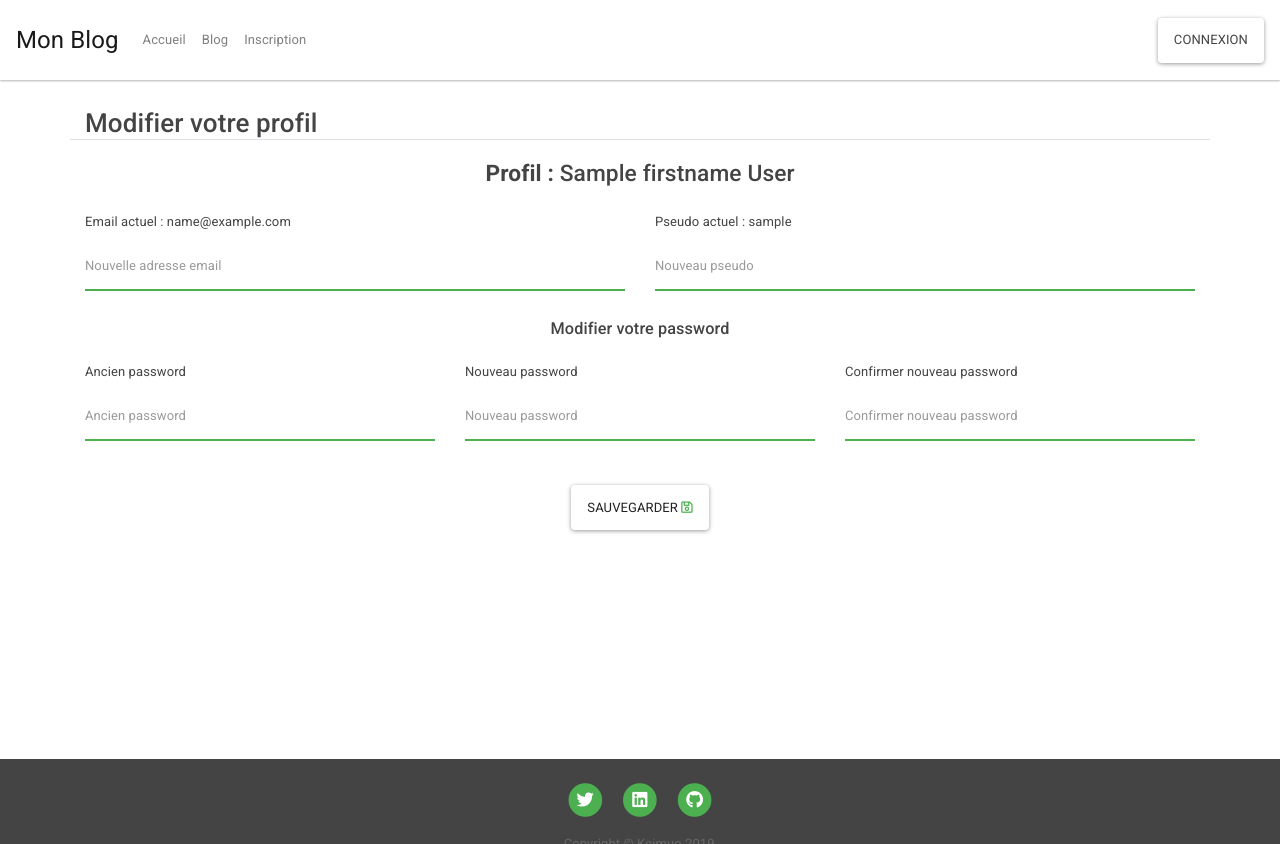
After one commit to kevinmulot/my-blog, a PHP site: template src/View/user.twig in a window 1280 px wide. The commit adds this page. Run offline with PHP 8.4, Linux system fonts and the light colour scheme; the template is opened without the code that fills it: most values are stand-ins (such as "Sample title", 1, 10 or a date in 2020); a stand-in replaces the project's code that opens the database connection; some libraries are stand-ins or nearby versions.

Commit message:
Added User's personal information management  system

```diff
--- a/src/View/layout/header.twig
+++ b/src/View/layout/header.twig
@@ -10,9 +10,8 @@
 
     <div class="collapse navbar-collapse" id="navbarColor03">
         <ul class="navbar-nav mr-auto">
-            <li class="nav-item active">
-                <a class="nav-link" href="../public/?access=home">Accueil <span
-                            class="sr-only">(current)</span></a>
+            <li class="nav-item">
+                <a class="nav-link" href="../public/?access=home">Accueil</a>
             </li>
             <li class="nav-item">
                 <a class="nav-link" href="../public/?p=1&access=blog">Blog</a>
@@ -21,6 +20,11 @@
                 <li class="nav-item">
                     <a class="nav-link" href="../public/?access=user">Inscription</a>
                 </li>
+            {% endif %}
+            {% if session.user.username is defined %}
+            <li class="nav-item">
+                <a class="nav-link" href="../public/?access=user!edit">Profil</a>
+            </li>
             {% endif %}
             {% if session.user.status == true %}
                 <li class="nav-item">
--- /dev/null
+++ b/src/View/user.twig
@@ -0,0 +1,44 @@
+{% extends 'layout/layout.twig' %}
+
+{% block content %}
+    <!-- Formulaire -->
+    <div class="container">
+        <form method="post" name="update" enctype="multipart/form-data" action="../public/?access=user!update">
+            <div class="row has-success mt-1">
+                <h2 class="mt-4 mb-1 border-bottom col-12">Modifier votre profil</h2>
+                <h3 class="col-12 text-center mt-3"><b>Profil : </b>{{ data.firstname }} {{ data.lastname }}</h3><br>
+                <div class="form-group mt-3 col-lg-6 col-md-12">
+                    <label for="email">Email actuel : {{ data.email }}</label>
+                    <input type="email" name="email" class="form-control" aria-describedby="emailHelp"
+                           placeholder="Nouvelle adresse email">
+                    <small class="form-text text-danger">{{ error.email }}</small>
+                </div>
+                <div class="form-group mt-3 col-lg-6 col-md-12">
+                    <label for="username">Pseudo actuel : {{ data.username }}</label>
+                    <input type="text" name="username" placeholder="Nouveau pseudo"
+                           class="form-control">
+                    <small class="form-text text-danger">{{ error.username }}</small>
+                </div>
+                <h5 class="col-12 mt-2 text-center">Modifier votre password</h5>
+                <div class="form-group mt-3 col-lg-4 col-md-12">
+                    <label for="password">Ancien password</label>
+                    <input type="password" name="oldpassword" placeholder="Ancien password" class="form-control">
+                    <small class="form-text text-danger">{{ error.password0 }}</small>
+                </div>
+                <div class="form-group mt-3 col-lg-4 col-md-12">
+                    <label for="password">Nouveau password</label>
+                    <input type="password" name="newpassword" placeholder="Nouveau password" class="form-control">
+                    <small class="form-text text-danger">{{ error.password }}</small>
+                </div>
+                <div class="form-group mt-3 col-lg-4 col-md-12">
+                    <label for="password">Confirmer nouveau password</label>
+                    <input type="password" name="passwordconfirm" placeholder="Confirmer nouveau password"
+                           class="form-control">
+                </div>
+                <button type="submit" name="submit" class="btn btn-outline-dark mt-4 mx-auto mb-5">Sauvegarder <i
+                            class="far fa-save"></i>
+                </button>
+            </div>
+        </form>
+    </div><!-- container -->
+{% endblock %}
```
Also changed, not shown: src/Controller/UserController.php (+76 -18 lines), src/Model/UserManager.php (+11 -0 lines).
